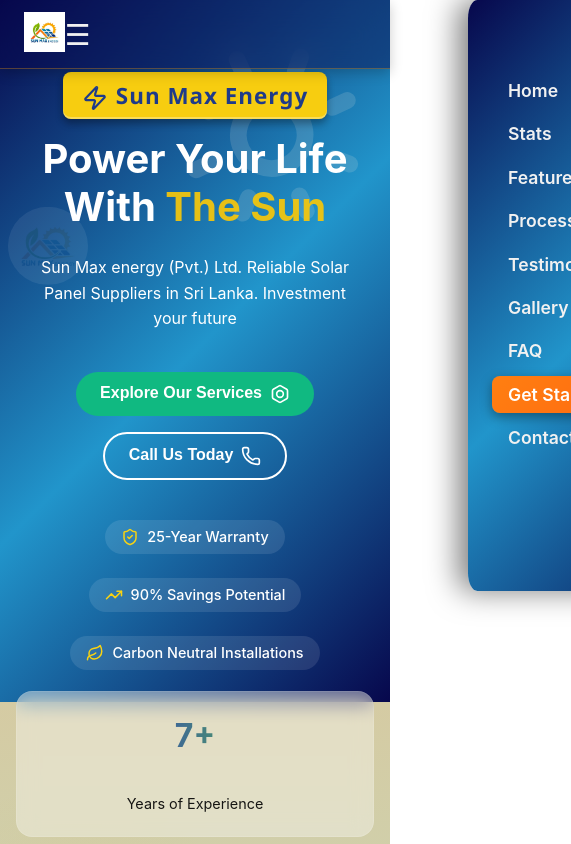
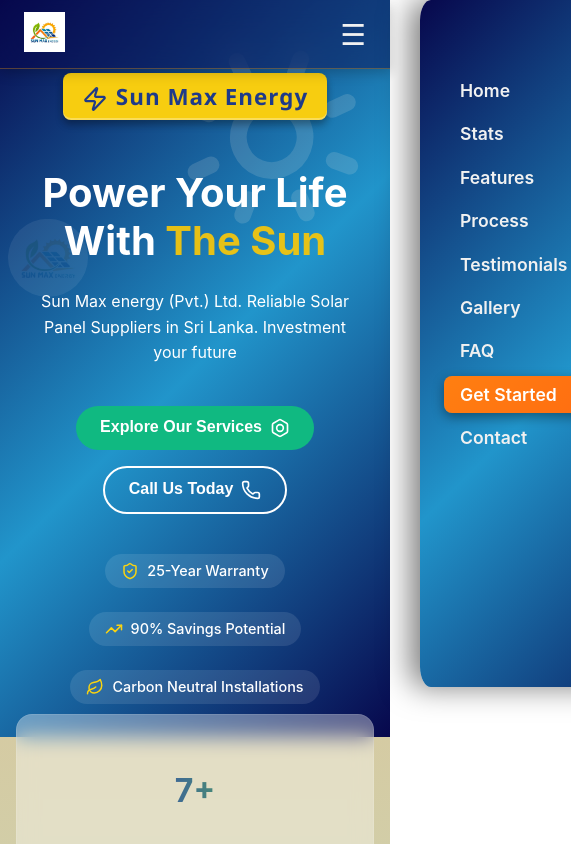
Before and after one commit to PawanSankalpa/Smart--i-solutions, a React (Create React App) app: page / in a window 390 px wide. Shown: the top 844 px of the page, 571 px wide, since content can reach past the window. Built offline with nearby package versions, Linux system fonts and the light colour scheme.

Commit message:
solve navbar

```diff
--- a/src/App.js
+++ b/src/App.js
@@ -1,5 +1,5 @@
 import React from "react";
-// import NavigationBar from "./components/NavigationBar.jsx";
+import NavigationBar from "./components/NavigationBar.jsx";
 import HeroSection from "./components/HeroSection.jsx";
 import StatsSection from "./components/StatsSection";
 import FeaturesSection from "./components/FeaturesSection.jsx";
@@ -11,12 +11,14 @@
 import ContactSection from "./components/ContactSection";
 import Footer from "./components/Footer";
 
+
 import "./App.css";
 
 function App() {
   return (
     <div className="app-container">
       {/* <NavigationBar /> */}
+      <NavigationBar />
       <HeroSection />
       <StatsSection />
        <FeaturesSection />
--- a/src/components/HeroSection.jsx
+++ b/src/components/HeroSection.jsx
@@ -10,12 +10,12 @@
   Phone,
 } from "lucide-react";
 import "../styles/HeroSection.css";
-import NavigationBar from "./NavigationBar.jsx";
+// import NavigationBar from "./NavigationBar.jsx";
 import Logo from "../assets/images/logo.jpeg"; // <-- Import your logo
 
 const HeroSection = () => (
   <section id="hero" className="hero-section">
-    <NavigationBar />
+    {/* <NavigationBar /> */}
 
     {/* Background Logo */}
     <motion.img
--- a/src/components/NavigationBar.jsx
+++ b/src/components/NavigationBar.jsx
@@ -38,6 +38,7 @@
   };
 
   return (
+    <div className="navbar-section">
       <nav className={`navbar ${isScrolled ? "scrolled" : ""}`}>
         {/* Logo */}
         <div className="navbar-logo" onClick={() => scrollToSection("hero")}>
@@ -45,23 +46,64 @@
         </div>
 
         {/* Hamburger / Close icon */}
-      <div className="menu-toggle" onClick={handleToggle} onTouchStart={handleToggle}>
+        <div
+          className="menu-toggle"
+          onClick={handleToggle}
+          onTouchStart={handleToggle}
+        >
           {isOpen ? "✖" : "☰"}
         </div>
 
         {/* Navigation Links */}
-      <div  className={`navbar-links ${isOpen ? "open" : ""}`}>
-        <a className="home-link" onClick={() => scrollToSection("hero")}>Home</a>
-        <a className="stats-link" onClick={() => scrollToSection("stats")}>Stats</a>
-        <a className="features-link" onClick={() => scrollToSection("features")}>Features</a>
-        <a className="process-link" onClick={() => scrollToSection("process")}>Process</a>
-        <a className="testemonial-link" onClick={() => scrollToSection("testimonials")}>Testimonials</a>
-        <a className="gallery-link" onClick={() => scrollToSection("gallery")}>Gallery</a>
-        <a className="FAQ-link" onClick={() => scrollToSection("faq")}>FAQ</a>
-        <a className="get-started-link" onClick={() => scrollToSection("cta")}>Get Started</a>
-        <a className="contact-link" onClick={() => scrollToSection("contact")}>Contact</a>
+        <div className={`navbar-links ${isOpen ? "open" : ""}`}>
+          <a className="home-link" onClick={() => scrollToSection("hero")}>
+            Home
+          </a>
+          <a className="stats-link" onClick={() => scrollToSection("stats")}>
+            Stats
+          </a>
+          <a
+            className="features-link"
+            onClick={() => scrollToSection("features")}
+          >
+            Features
+          </a>
+          <a
+            className="process-link"
+            onClick={() => scrollToSection("process")}
+          >
+            Process
+          </a>
+          <a
+            className="testemonial-link"
+            onClick={() => scrollToSection("testimonials")}
+          >
+            Testimonials
+          </a>
+          <a
+            className="gallery-link"
+            onClick={() => scrollToSection("gallery")}
+          >
+            Gallery
+          </a>
+          <a className="FAQ-link" onClick={() => scrollToSection("faq")}>
+            FAQ
+          </a>
+          <a
+            className="get-started-link"
+            onClick={() => scrollToSection("cta")}
+          >
+            Get Started
+          </a>
+          <a
+            className="contact-link"
+            onClick={() => scrollToSection("contact")}
+          >
+            Contact
+          </a>
         </div>
       </nav>
+    </div>
   );
 };
 
--- a/src/styles/NavigationBar.css
+++ b/src/styles/NavigationBar.css
@@ -1,25 +1,15 @@
-/* --- CSS Variables for Easy Customization --- */
-:root {
-  --primary-color: #2195cb;
-  --secondary-color: #07074c;
-  --accent-color: #ff7f11;
-  --text-color-light: #f1f1f1;
-  --glass-bg: rgba(7, 7, 76, 0.45);
-  --glass-border: rgba(235, 153, 13, 0.35);
-  --transition-fast: 0.2s ease;
-  --transition-medium: 0.3s ease;
-  --transition-slow: 0.5s cubic-bezier(0.25, 0.46, 0.45, 0.94); /* Smoother curve */
-}
-
-/* --- Reset --- */
-* {
+/* --- Navbar Section Wrapper --- */
+.navbar-section {
   margin: 0;
   padding: 0;
+  width: 100%;
+  max-width: 100vw;
+  overflow-x: hidden; /* prevent sideways scroll */
   box-sizing: border-box;
 }
 
 /* --- Glassmorphic Navbar --- */
-.navbar {
+.navbar-section .navbar {
   position: fixed;
   top: 0;
   left: 0;
@@ -30,99 +20,100 @@
   align-items: center;
   backdrop-filter: blur(16px);
   -webkit-backdrop-filter: blur(16px);
-  background: var(--glass-bg);
+  background: rgba(7, 7, 76, 0.45);
   box-shadow: 0 0.25rem 0.75rem rgba(0, 0, 0, 0.2);
   z-index: 1000;
-  border-bottom: 1px solid var(--glass-border);
-  transition: padding var(--transition-medium), background var(--transition-medium);
+  border-bottom: 1px solid rgba(235, 153, 13, 0.35);
+  transition: padding 0.3s ease, background 0.3s ease;
+  box-sizing: border-box;
 }
 
-.navbar.scrolled {
+.navbar-section .navbar.scrolled {
   padding: 0.75rem 2rem;
   background: rgba(20, 20, 30, 0.85);
   box-shadow: 0 0.375rem 1.25rem rgba(0, 0, 0, 0.3);
 }
 
 /* --- Logo --- */
-.navbar-logo img {
+.navbar-section .navbar-logo img {
   height: 3rem;
   cursor: pointer;
-  transition: transform var(--transition-fast);
+  transition: transform 0.2s ease;
 }
 
-.navbar-logo img:hover {
+.navbar-section .navbar-logo img:hover {
   transform: scale(1.05);
 }
 
 /* --- Hamburger Menu Icon --- */
-.menu-toggle {
+.navbar-section .menu-toggle {
   display: none;
   font-size: 2rem;
-  color: var(--text-color-light);
+  color: #f1f1f1;
   cursor: pointer;
   z-index: 1101;
-  transition: transform var(--transition-fast);
+  transition: transform 0.2s ease;
 }
 
-.menu-toggle:active {
+.navbar-section .menu-toggle:active {
   transform: scale(0.9);
 }
 
 /* --- Desktop Links --- */
-.navbar-links {
+.navbar-section .navbar-links {
   display: flex;
   gap: 1.8rem;
   align-items: center;
 }
 
-.navbar-links a {
-  color: var(--text-color-light);
+.navbar-section .navbar-links a {
+  color: #f1f1f1;
   font-weight: 600;
   font-size: 1rem;
   text-decoration: none;
   padding: 0.6rem 1rem;
   border-radius: 999px;
-  transition: transform var(--transition-medium), background var(--transition-medium);
+  transition: transform 0.3s ease, background 0.3s ease;
   cursor: pointer;
   position: relative;
 }
 
-.navbar-links a:hover,
-.navbar-links a:focus {
+.navbar-section .navbar-links a:hover,
+.navbar-section .navbar-links a:focus {
   transform: translateY(-0.2rem);
   background: rgba(255, 255, 255, 0.12);
 }
 
 /* Underline effect */
-.navbar-links a::after {
+.navbar-section .navbar-links a::after {
   content: '';
   position: absolute;
   bottom: 0;
   left: 50%;
   width: 0;
   height: 0.125rem;
-  background: var(--accent-color);
-  transition: width var(--transition-fast), left var(--transition-fast);
+  background: #ff7f11;
+  transition: width 0.2s ease, left 0.2s ease;
 }
 
-.navbar-links a:hover::after {
+.navbar-section .navbar-links a:hover::after {
   width: 100%;
   left: 0;
 }
 
 /* --- CTA Button --- */
-.get-started-link {
-  background: linear-gradient(135deg, var(--accent-color), #ff5a11);
+.navbar-section .get-started-link {
+  background: linear-gradient(135deg, #ff7f11, #ff5a11);
   color: white !important;
   padding: 0.6rem 1.4rem;
   border-radius: 999px;
   font-weight: 700;
   box-shadow: 0 0.25rem 0.75rem rgba(0, 0, 0, 0.4);
-  transition: transform var(--transition-medium), box-shadow var(--transition-medium);
+  transition: transform 0.3s ease, box-shadow 0.3s ease;
 }
 
-.get-started-link:hover,
-.get-started-link:focus {
+.navbar-section .get-started-link:hover,
+.navbar-section .get-started-link:focus {
   transform: translateY(-0.2rem);
   box-shadow: 0 0.5rem 1.25rem rgba(0, 0, 0, 0.5);
   background: linear-gradient(135deg, #ff8c00, #ff5a11);
@@ -130,19 +121,23 @@
 
 /* --- Mobile Menu (Sidebar) --- */
 @media (max-width: 1024px) {
-  .menu-toggle {
+  .navbar-section .menu-toggle {
     display: block;
-    width: 100%;
   }
 
-  .navbar-links {
+  .navbar-section .navbar {
+    width: 100%;
+    max-width: 100vw; /* never exceed viewport width */
+  }
+
+  .navbar-section .navbar-links {
     position: fixed;
     top: 0;
-    right: -100%; /* Hidden off-screen */
-    width: 70%; /* Use % instead of px for responsiveness */
-    max-width: 20rem; /* safety cap */
+    right: -100%;
+    width: 70%;
+    max-width: 20rem;
     height: 80vh;
-    max-height: 100vh; /* prevent overflow */
+    max-height: 100vh;
     background: linear-gradient(135deg, #07074c 0%, rgb(33, 149, 203) 50%, #07074c 100%);
     border-radius: 3%;
     backdrop-filter: blur(16px);
@@ -154,43 +149,42 @@
     gap: 0.4rem;
     padding: 5rem 2rem 2rem;
     box-shadow: -0.625rem 0 1.875rem rgba(0, 0, 0, 0.5);
-    transition: right var(--transition-slow);
+    transition: right 0.5s cubic-bezier(0.25, 0.46, 0.45, 0.94);
     z-index: 1100;
     font-size: 0.5rem;
     overflow-y: auto;
   }
 
-  .navbar-links.open {
+  .navbar-section .navbar-links.open {
     right: 0;
   }
 
-  .navbar-links a {
+  .navbar-section .navbar-links a {
     font-size: 1.1rem;
     width: 100%;
     padding: 0.5rem 1rem;
     border-radius: 0.5rem;
-    /* background: rgba(32, 31, 31, 0.724); */
     opacity: 0;
     transform: translateX(2rem);
-    animation: fadeInSlide var(--transition-slow) forwards;
+    animation: fadeInSlide 0.5s cubic-bezier(0.25, 0.46, 0.45, 0.94) forwards;
   }
 
-  .navbar-links a:hover,
-  .navbar-links a:focus {
+  .navbar-section .navbar-links a:hover,
+  .navbar-section .navbar-links a:focus {
     transform: translateX(0) scale(1.02);
     background: rgba(255, 255, 255, 0.15);
   }
 
   /* Staggered fade-in */
-  .navbar-links.open a:nth-child(1) { animation-delay: 0.1s; }
-  .navbar-links.open a:nth-child(2) { animation-delay: 0.15s; }
-  .navbar-links.open a:nth-child(3) { animation-delay: 0.2s; }
-  .navbar-links.open a:nth-child(4) { animation-delay: 0.25s; }
-  .navbar-links.open a:nth-child(5) { animation-delay: 0.3s; }
-  .navbar-links.open a:nth-child(6) { animation-delay: 0.35s; }
-  .navbar-links.open a:nth-child(7) { animation-delay: 0.4s; }
-  .navbar-links.open a:nth-child(8) { animation-delay: 0.45s; }
-  .navbar-links.open a:nth-child(9) { animation-delay: 0.5s; }
+  .navbar-section .navbar-links.open a:nth-child(1) { animation-delay: 0.1s; }
+  .navbar-section .navbar-links.open a:nth-child(2) { animation-delay: 0.15s; }
+  .navbar-section .navbar-links.open a:nth-child(3) { animation-delay: 0.2s; }
+  .navbar-section .navbar-links.open a:nth-child(4) { animation-delay: 0.25s; }
+  .navbar-section .navbar-links.open a:nth-child(5) { animation-delay: 0.3s; }
+  .navbar-section .navbar-links.open a:nth-child(6) { animation-delay: 0.35s; }
+  .navbar-section .navbar-links.open a:nth-child(7) { animation-delay: 0.4s; }
+  .navbar-section .navbar-links.open a:nth-child(8) { animation-delay: 0.45s; }
+  .navbar-section .navbar-links.open a:nth-child(9) { animation-delay: 0.5s; }
 
   @keyframes fadeInSlide {
     to {
@@ -200,7 +194,7 @@
   }
 
   /* Overlay */
-  .overlay {
+  .navbar-section .overlay {
     position: fixed;
     top: 0;
     left: 0;
@@ -209,11 +203,11 @@
     background: rgba(0, 0, 0, 0.6);
     opacity: 0;
     visibility: hidden;
-    transition: opacity var(--transition-medium), visibility var(--transition-medium);
+    transition: opacity 0.3s ease, visibility 0.3s ease;
     z-index: 1099;
   }
 
-  .overlay.show {
+  .navbar-section .overlay.show {
     opacity: 1;
     visibility: visible;
   }
@@ -221,20 +215,22 @@
 
 /* --- Small Phones --- */
 @media (max-width: 480px) {
-  .navbar {
+  .navbar-section .navbar {
     padding: 0.75rem 1.5rem;
   }
-  .navbar-logo img {
+
+  .navbar-section .navbar-logo img {
     height: 2.5rem;
   }
-  .menu-toggle {
+
+  .navbar-section .menu-toggle {
     font-size: 1.8rem;
   }
 
-  .navbar-links {
-    width: 80%; /* narrower for small phones */
-    max-width: none; /* remove hard px limit */
-    height: 70vh; /* slightly smaller height */
+  .navbar-section .navbar-links {
+    width: 80%;
+    max-width: none;
+    height: 70vh;
     padding: 4.5rem 1.5rem 1.5rem;
   }
 }
```
Lines whose indentation alone changed are shown as unchanged.
